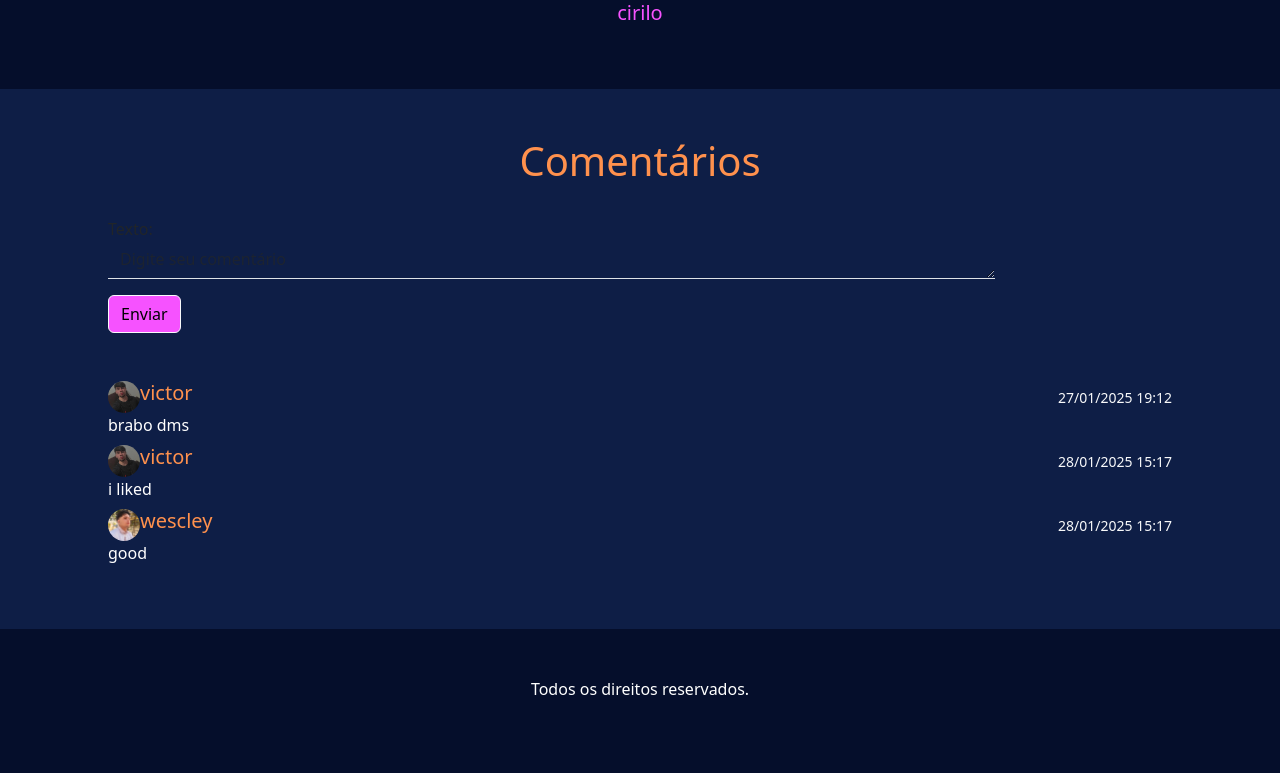
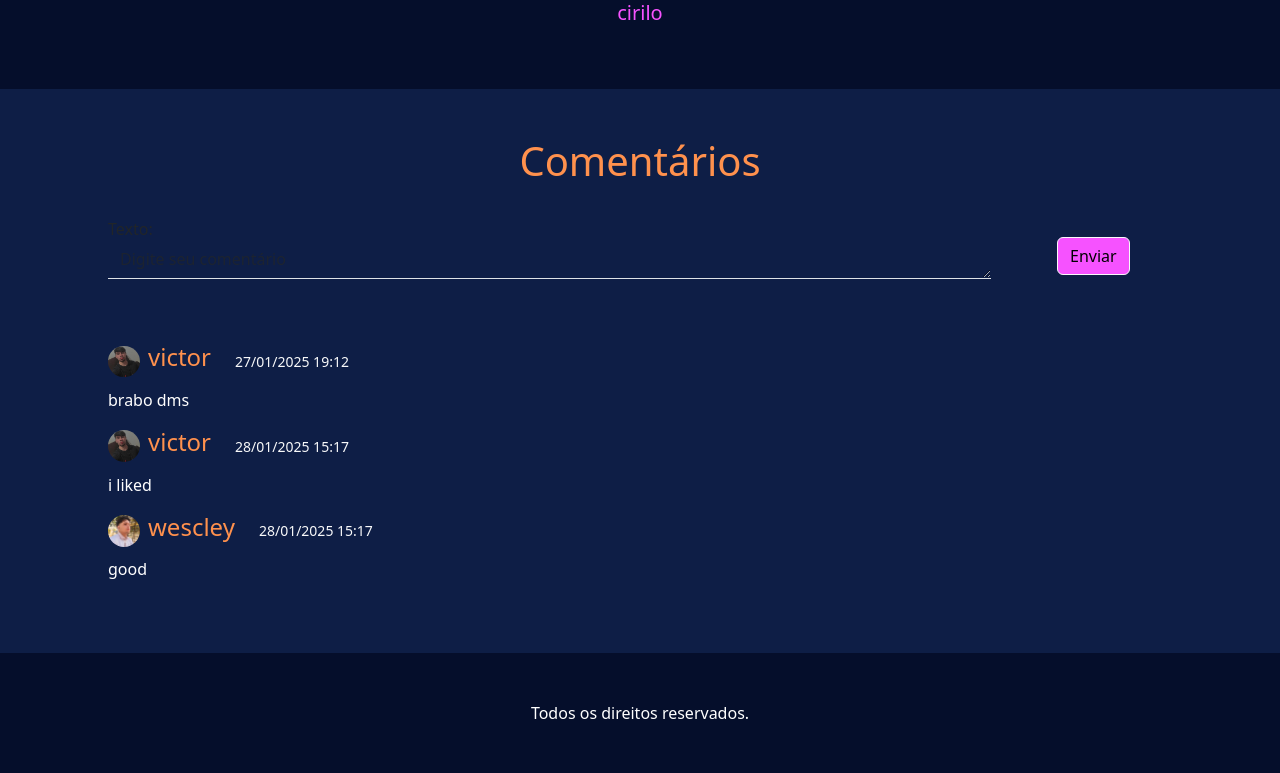
Before and after one commit to WescleyPlinio/PPI, a Django app: page /post/1/ in a window 1280 px wide. Shown: the part 1249-2022 px from the top of the page. Before the commit the page ends 1944 px from the top, so only its background shows below. Run offline with Django 5.2, Linux system fonts and the light colour scheme; data comes from the database, SQL or seed files in the repository; both versions use the stored data as it was after the commit; some libraries are stand-ins or nearby versions.

Commit message:
Configurando página ver post

```diff
--- a/ppi/templates/post.html
+++ b/ppi/templates/post.html
@@ -170,13 +170,14 @@
             <form method="post">
                 {% csrf_token %}
 
-                <div class="w-100">
-                    <div class="col-md-10 ">
+                <div class="row">
+
+                    <div class="col-10">
                         {{form.as_p}}
                     </div>
 
-                    <div class="col-md-2">
-                        <button type="submit" class="btn btn-light flex-shrink-1 fundo-roxinho">Enviar</button>
+                    <div class="col-2 d-flex">
+                        <button type="submit" class="btn btn-light m-auto fundo-roxinho">Enviar</button>
                     </div>
                 </div>
 
@@ -186,7 +187,7 @@
 
                 {% for comentario in projeto.comentarios.all %}
 
-                <div class="d-flex justify-content-between align-items-center">
+                <div class="d-flex align-items-center">
                     <div class="d-flex align-items-center">
                         <img src="
                         {% if comentario.usuario.avatar %}
@@ -194,18 +195,18 @@
                         {% endif %}" class="rounded-circle"
                         style="max-width: 2rem;" alt="{{comentario.usuario.user.username}}">
 
-                        <h5 class="laranja">
+                        <h4 class="laranja ms-2">
                             {{ comentario.usuario.user.username }}
-                        </h5>
+                        </h4>
                     </div>
 
-                    <small class="text-light">
+                    <small class="text-light ms-4 fw-light">
                         {{ comentario.criado_em|date:"d/m/Y H:i" }}
                     </small>
 
                 </div>
 
-                <p class="mb-2 text-white">
+                <p class="mt-2 mb-3 text-white">
                     {{ comentario.texto }}
                 </p>
 
```
Also changed, not shown: db.sqlite3, media/Captura_de_tela_2024-12-02_204629.png (added).
